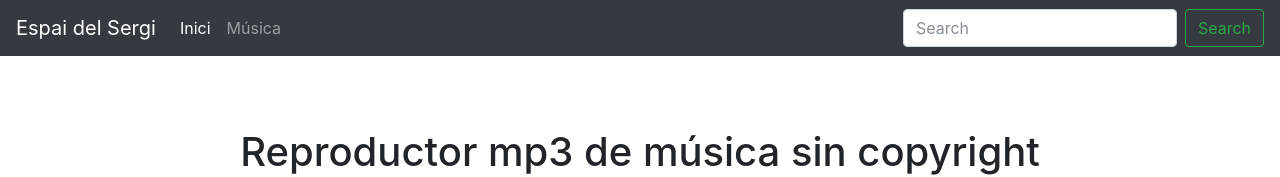
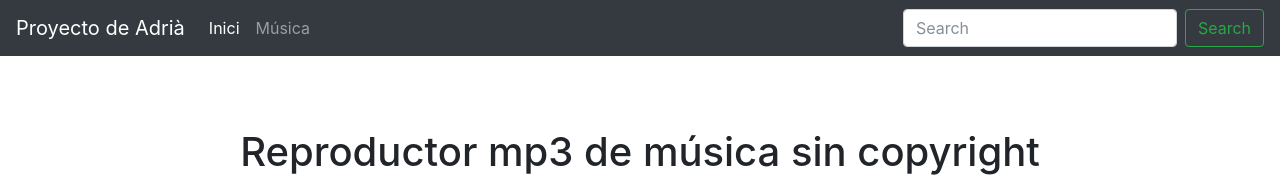
Before and after one commit to aplanas98/4teso20172018_paginaweb, a plain HTML site: page musica.html in a window 1280 px wide. Shown: the top 177 px of the page. Drawn offline with nearby package versions, Linux system fonts and the light colour scheme.

Commit message:
Update musica.html

```diff
--- a/musica.html
+++ b/musica.html
@@ -19,7 +19,7 @@
   <body>
 
     <nav class="navbar navbar-expand-md navbar-dark bg-dark fixed-top">
-      <a class="navbar-brand" href="#">Espai del Sergi </a>
+      <a class="navbar-brand" href="#">Proyecto de Adrià </a>
       <button class="navbar-toggler" type="button" data-toggle="collapse" data-target="#navbarsExampleDefault" aria-controls="navbarsExampleDefault" aria-expanded="false" aria-label="Toggle navigation">
         <span class="navbar-toggler-icon"></span>
       </button>
```
